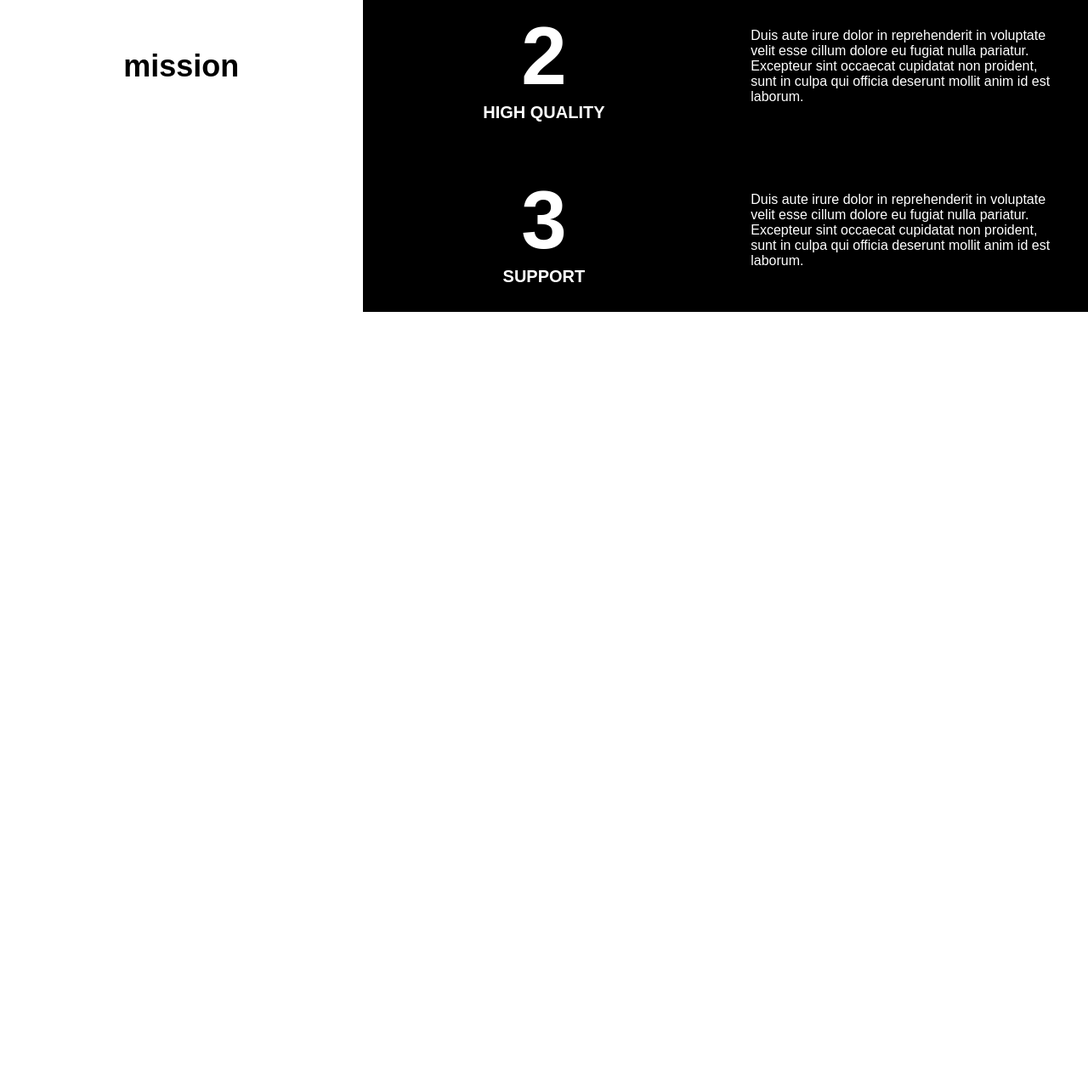
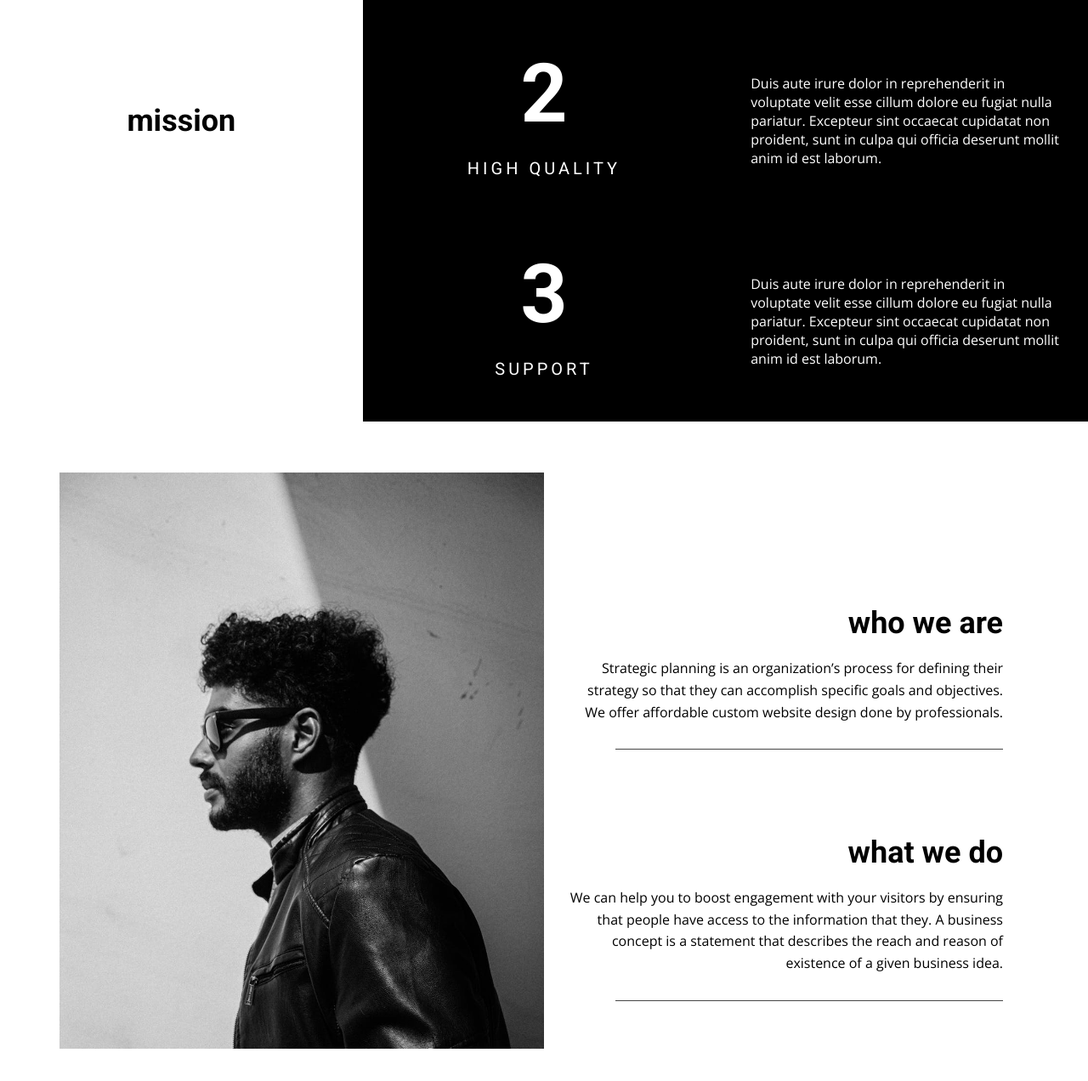
Before and after one commit to jimenahernando/nicePage, a plain HTML site: page index.html in a window 1280 px wide. Shown: the part 940-2212 px from the top of the page at 85% size. Before the commit the page ends 1307 px from the top, so only its background shows below. Drawn offline with nearby package versions, Linux system fonts and the light colour scheme.

Commit message:
Tercer bloque

```diff
--- a/css/style.css
+++ b/css/style.css
@@ -8,13 +8,21 @@
 }
 
 * {
-  font-family: Arial, sans-serif;
+  font-family: var(--font-secondary);
   box-sizing: border-box;
   margin: 0;
   padding: 0;
   -webkit-font-smoothing: antialiased;
   -moz-osx-font-smoothing: grayscale;
   scroll-behavior: smooth;
+}
+
+h1,h2,h3,h4,h5{
+    font-family: var(--font-primary);
+}
+
+p{
+    font-family: var(--font-secondary);
 }
 
 /* HEADER */
@@ -28,7 +36,6 @@ main .card-middle{
 }
 
 main .card-middle p{
-    font-family: var(--font-secondary);
     font-size: 16px;
 }
 
@@ -116,13 +123,64 @@ main .card-middle p{
     text-align: center;
 }
 
+
 .card-greater-righter-rightside-column-title h1{
     font-size: 96px;
 }
 .card-greater-righter-rightside-column-title h5{
     font-size: 20px;
+    font-weight: 400;
+    margin: 1.25rem 0;
+    text-transform: uppercase;
+    letter-spacing: 4px;
 }
 
 .card-greater-righter-rightside-column-description p{
     margin-top: 1.375rem;
 }
+
+/* CONTAINER CENTER */
+.container-center{
+    display: flex;
+    justify-content: center;
+}
+
+.card-center{
+    margin: 3.75rem 0;
+    display: flex;
+    justify-content: center;
+
+}
+
+.card-center-leftside-img{
+    background: url(../images/manWithGlasses.jpeg) no-repeat;
+    background-size: cover;
+    width: 570px;
+    height:678px;
+}
+
+.card-center-rightside{
+    width: 570px;
+    padding: 1.875rem;
+    display: flex;
+    flex-direction: column;
+    justify-content: center;
+}
+
+.card-center-rightside-row h4{
+    font-size: 36px;
+    text-align: right;
+    margin-top: 6.25rem;
+}
+
+.card-center-rightside-row p{
+    text-align: right;
+    margin-top: 1.25rem;
+    line-height: 1.6;
+}
+
+.card-center-rightside-row .line{
+    width: 456px;
+    margin: 1.875rem 0 0 auto;
+    border-bottom: 1px solid #454545;
+}
--- a/index.html
+++ b/index.html
@@ -87,6 +87,26 @@
             </div>
           </div>
       </section>
+      <!-- CONTAINER CENTER       -->
+      <section class="container-center">
+          <div class="card-center">
+            <div class="card-center-lefside">
+              <div class="card-center-leftside-img"></div>
+            </div>
+            <div class="card-center-rightside">
+              <div class="card-center-rightside-row">
+                <h4>who we are</h4>
+                <p>Strategic planning is an organization’s process for defining their strategy so that they can accomplish specific goals and objectives. We offer affordable custom website design done by professionals.</p>
+                <div class="line"></div>
+              </div>
+              <div class="card-center-rightside-row">
+                <h4>what we do</h4>
+                <p>We can help you to boost engagement with your visitors by ensuring that people have access to the information that they. A business concept is a statement that describes the reach and reason of existence of a given business idea.</p>
+                <div class="line"></div>
+              </div>
+            </div>
+          </div>
+      </section>
     </main>
 
     <!-- FOOTER -->
```
Also changed, not shown: images/manWithGlasses.jpeg (added).
